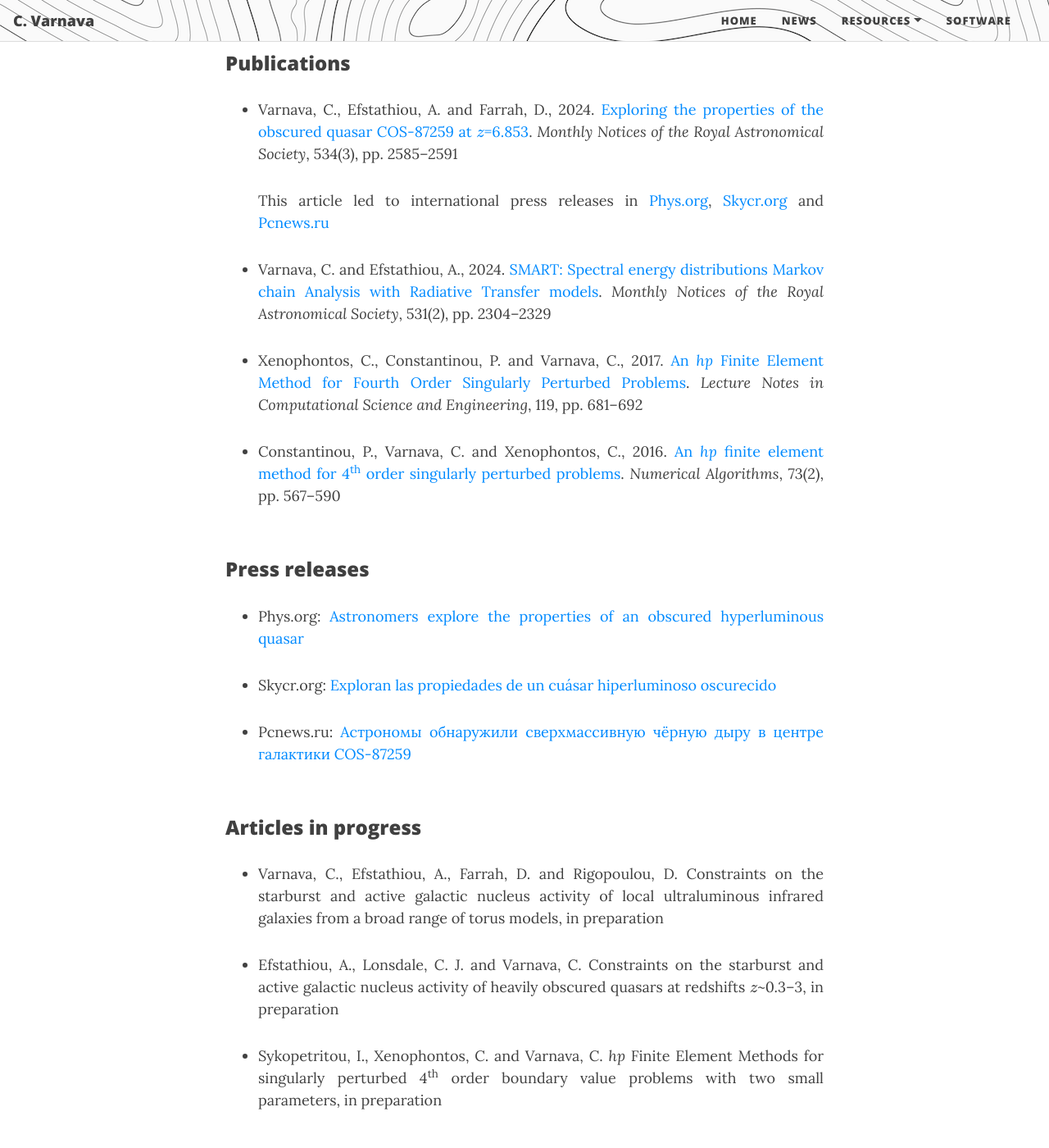
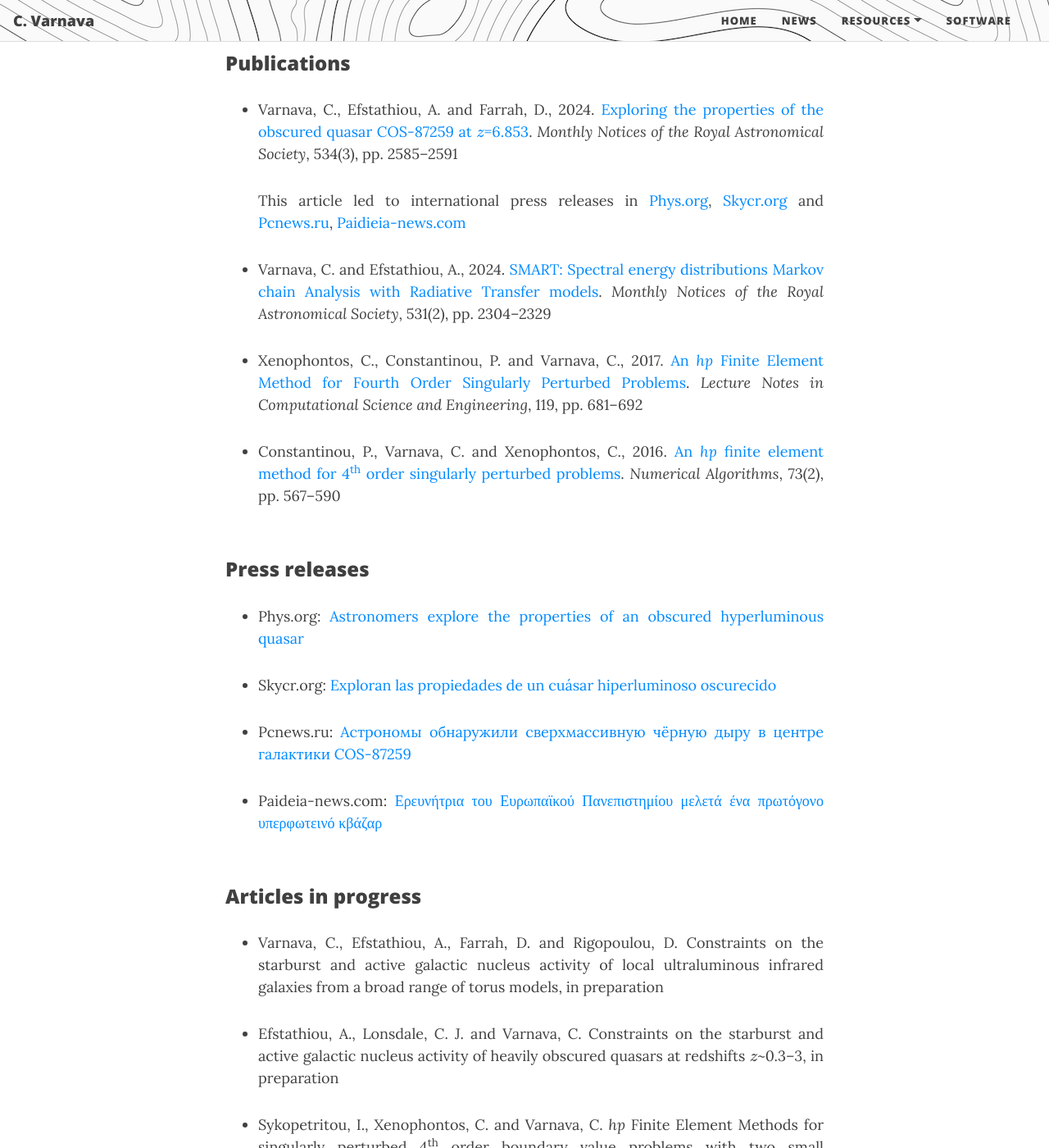
Before and after one commit to ch-var/ch-var.github.io, a Jekyll site: the page built from cv.html, in a window 1280 px wide and 1400 px high, scrolled down 2979 px. Shown: the whole window at 82% size. Built offline with Jekyll 4.4.1, drawn with Linux system fonts in a browser that asks for light colours; formulas are drawn with MathJax 3.

Commit message:
Update cv.html

```diff
--- a/cv.html
+++ b/cv.html
@@ -95,7 +95,7 @@
 <p>
 <ul>
 <li align='justify'>Varnava, C., Efstathiou, A. and Farrah, D., 2024. <a href="https://doi.org/10.1093/mnras/stae2221">Exploring the properties of the obscured quasar COS-87259 at \(z\)=6.853</a>. <i>Monthly Notices of the Royal Astronomical Society</i>, 534(3), pp. 2585–2591</li>
-<p align='justify'>This article led to international press releases in <a href="https://phys.org/news/2024-10-astronomers-explore-properties-obscured-hyperluminous.html">Phys.org</a>, <a href="https://skycr.org/2024/10/21/exploran-las-propiedades-de-un-cuasar-hiperluminoso-oscurecido/">Skycr.org</a> and <a href="https://pcnews.ru/news/astronomy_obnaruzili_sverhmassivnuu_cernuu_dyru_v_centre_galaktiki_cos_87259-1530160.html#gsc.tab=0">Pcnews.ru</a></p>
+<p align='justify'>This article led to international press releases in <a href="https://phys.org/news/2024-10-astronomers-explore-properties-obscured-hyperluminous.html">Phys.org</a>, <a href="https://skycr.org/2024/10/21/exploran-las-propiedades-de-un-cuasar-hiperluminoso-oscurecido/">Skycr.org</a> and <a href="https://pcnews.ru/news/astronomy_obnaruzili_sverhmassivnuu_cernuu_dyru_v_centre_galaktiki_cos_87259-1530160.html#gsc.tab=0">Pcnews.ru</a>, <a href="https://paideia-news.com/panepistimio-frederick/2024/11/11/ereynitria-toy-eyropaikoy-panepistimioy-meleta-ena-protogono-yperfoteino-kbazar">Paidieia-news.com</a></p>
 <li align='justify'>Varnava, C. and Efstathiou, A., 2024. <a href="https://doi.org/10.1093/mnras/stae1141">SMART: Spectral energy distributions Markov chain Analysis with Radiative Transfer models</a>. <i>Monthly Notices of the Royal Astronomical Society</i>, 531(2), pp. 2304–2329</li>
 <p>
 <li align='justify'>Xenophontos, C., Constantinou, P. and Varnava, C., 2017. <a href="https://doi.org/10.1007/978-3-319-65870-4_49">An <i>hp</i> Finite Element Method for Fourth Order Singularly Perturbed Problems</a>. <i>Lecture Notes in Computational Science and Engineering</i>, 119, pp. 681–692</li>
@@ -111,6 +111,8 @@
 <li align='justify'>Skycr.org: <a href="https://skycr.org/2024/10/21/exploran-las-propiedades-de-un-cuasar-hiperluminoso-oscurecido/">Exploran las propiedades de un cuásar hiperluminoso oscurecido</a></li>
 <p>
 <li align='justify'>Pcnews.ru: <a href="https://pcnews.ru/news/astronomy_obnaruzili_sverhmassivnuu_cernuu_dyru_v_centre_galaktiki_cos_87259-1530160.html#gsc.tab=0">Астрономы обнаружили сверхмассивную чёрную дыру в центре галактики COS-87259</a></li>
+<p>
+<li align='justify'>Paideia-news.com: <a href="https://paideia-news.com/panepistimio-frederick/2024/11/11/ereynitria-toy-eyropaikoy-panepistimioy-meleta-ena-protogono-yperfoteino-kbazar">Ερευνήτρια του Ευρωπαϊκού Πανεπιστημίου μελετά ένα πρωτόγονο υπερφωτεινό κβάζαρ</a></li>
 </ul>
 <br>
 <h3>Articles in progress</h3>
```
